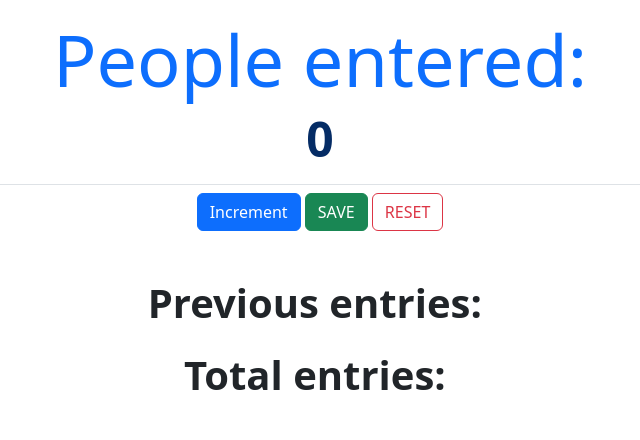
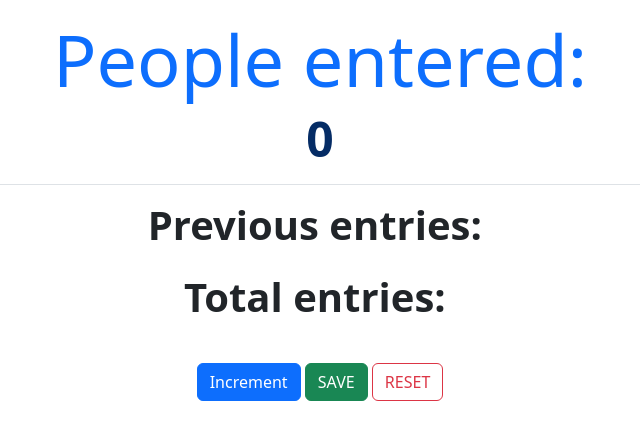
Before and after one commit to ChamaraSapumal/passenger-counter-app, a plain HTML site: page index.html in a window 1280 px wide. Shown: the whole page, without its empty margins (320-960 px from the left). Drawn offline with nearby package versions, Linux system fonts and the light colour scheme.

Commit message:
change buttons position

```diff
--- a/index.html
+++ b/index.html
@@ -21,7 +21,23 @@
       >
         0
       </h2>
-      <button class="btn btn-primary" id="increment-btn" onclick="increment()">
+
+      <div class="container pt-2 text-center">
+        <p class="fw-bold display-6" id="save-el">Previous entries:&nbsp;</p>
+        <p class="fw-bold display-6">
+          Total entries:&nbsp;<span
+            id="sum-el"
+            class="fw-bold display-5 text-primary"
+          ></span>
+        </p>
+      </div>
+
+      <div class="container pt-lg-4">
+        <button
+          class="btn btn-primary"
+          id="increment-btn"
+          onclick="increment()"
+        >
           Increment
         </button>
         <button class="btn btn-success" id="increment-btn" onclick="save()">
@@ -31,15 +47,6 @@
           RESET
         </button>
       </div>
-
-    <div class="container pt-5 text-center">
-      <p class="fw-bold display-6" id="save-el">Previous entries:&nbsp;</p>
-      <p class="fw-bold display-6">
-        Total entries:&nbsp;<span
-          id="sum-el"
-          class="fw-bold display-5 text-primary"
-        ></span>
-      </p>
     </div>
 
     <script src="./js/app.js"></script>
```
Lines whose indentation alone changed are shown as unchanged.
